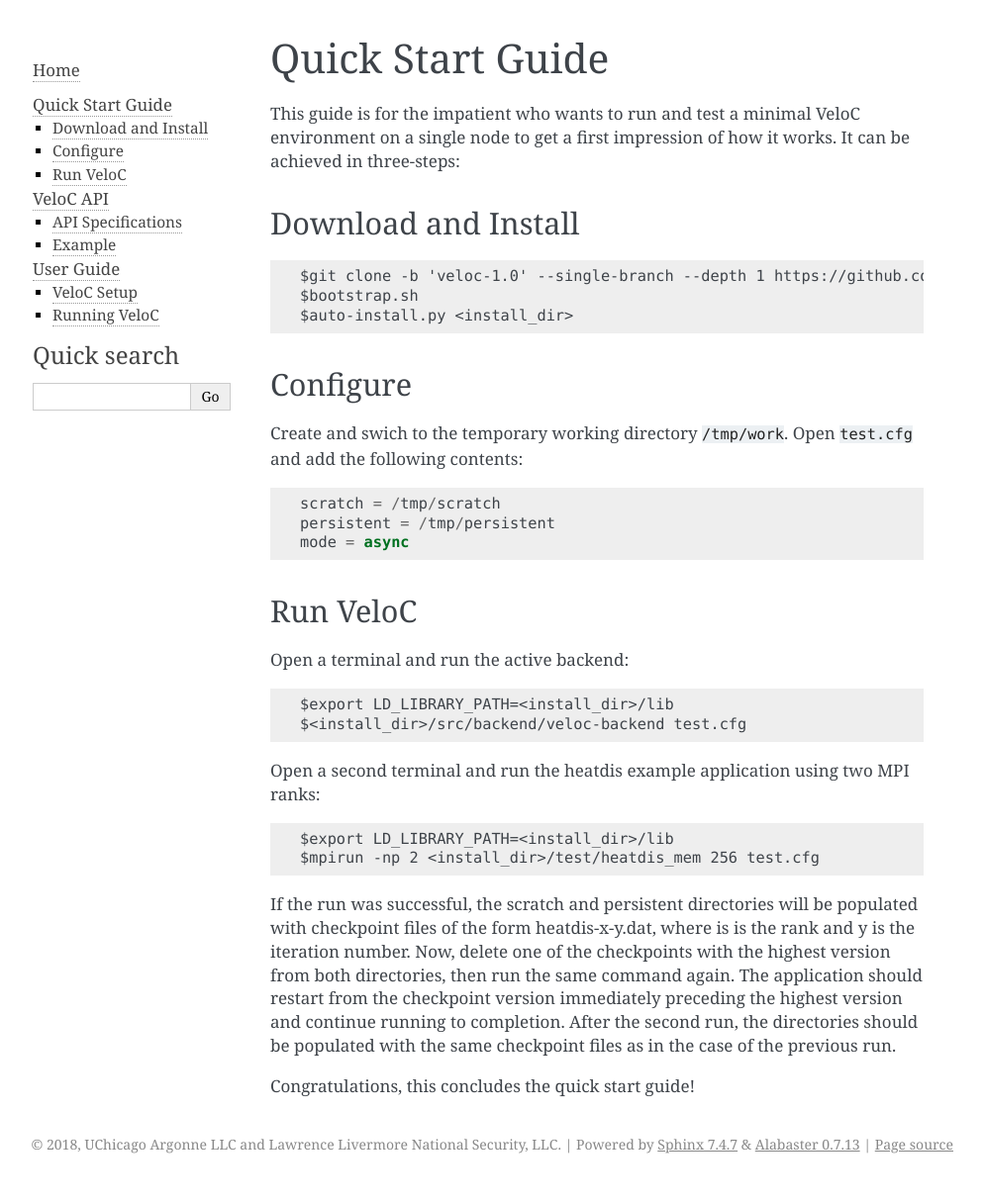
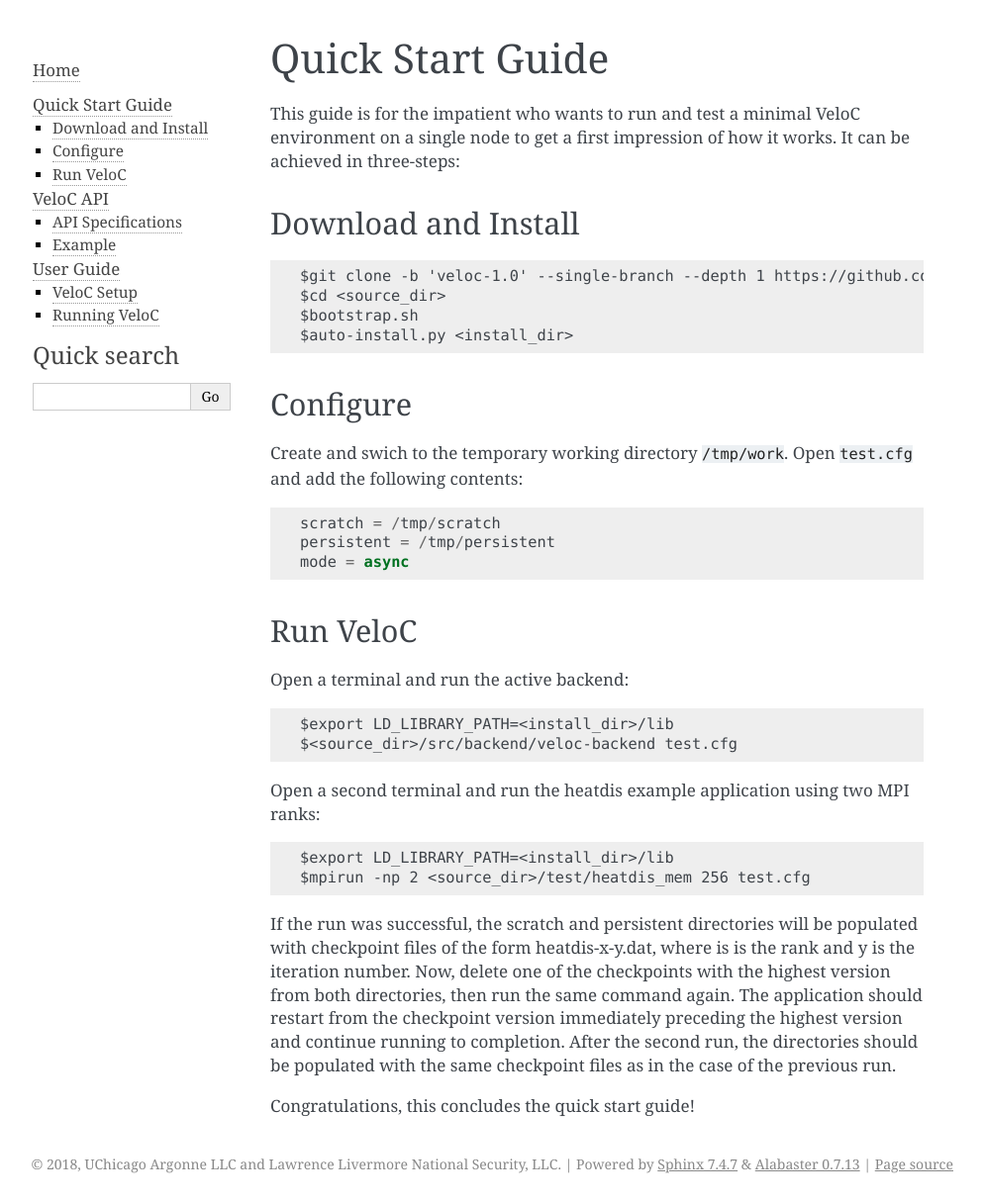
Before and after one commit to ECP-VeloC/VELOC, a Sphinx documentation site: the page built from docs/quick.rst, in a window 1280 px wide. Shown: the whole page at 99% size, without its empty margins (147-1141 px from the left). Built offline with Sphinx 7.4.7, drawn with Linux system fonts in a browser that asks for light colours.

Commit message:
Update quick.rst

```diff
--- a/docs/quick.rst
+++ b/docs/quick.rst
@@ -10,7 +10,8 @@
 
 ::
 
-    $git clone -b 'veloc-1.0' --single-branch --depth 1 https://github.com/ECP-VeloC/veloc.git
+    $git clone -b 'veloc-1.0' --single-branch --depth 1 https://github.com/ECP-VeloC/veloc.git <source_dir>
+    $cd <source_dir>
     $bootstrap.sh
     $auto-install.py <install_dir>
 
@@ -34,14 +35,14 @@
 ::
 
     $export LD_LIBRARY_PATH=<install_dir>/lib
-    $<install_dir>/src/backend/veloc-backend test.cfg
+    $<source_dir>/src/backend/veloc-backend test.cfg
 
 Open a second terminal and run the heatdis example application using two MPI ranks:
 
 ::
 
     $export LD_LIBRARY_PATH=<install_dir>/lib
-    $mpirun -np 2 <install_dir>/test/heatdis_mem 256 test.cfg
+    $mpirun -np 2 <source_dir>/test/heatdis_mem 256 test.cfg
 
 If the run was successful, the scratch and persistent directories will be populated
 with checkpoint files of the form heatdis-x-y.dat, where is is the rank and y is
```
